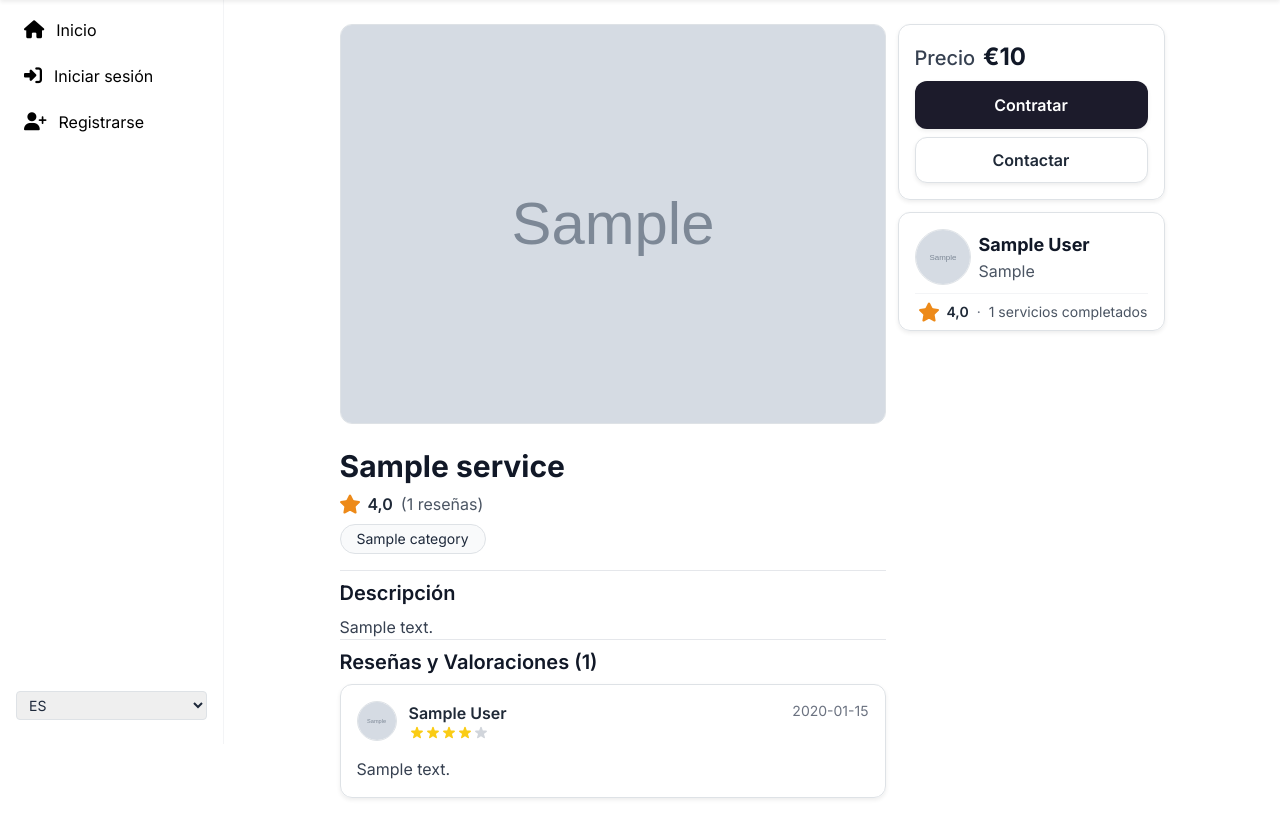
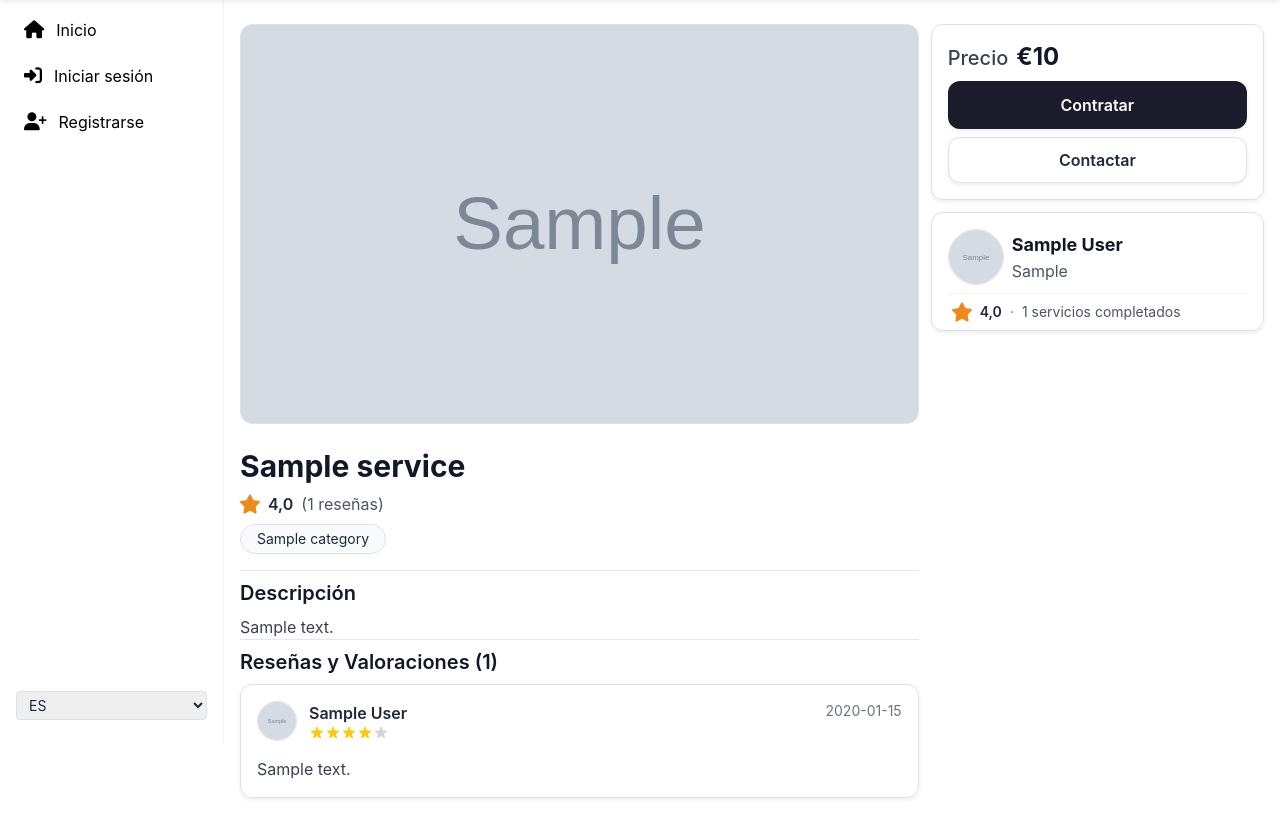
Before and after one commit to Taskify-udl/taskify-web, a Django app: page /service/1/ in a window 1280 px wide. Shown: the part 56-878 px from the top of the page. Run offline with Django 5.2, Linux system fonts and the light colour scheme; tables that the repository leaves empty hold one stand-in row (values such as "Sample post"); grey boxes marked "Sample" are stand-in pictures; some libraries are stand-ins or nearby versions.

Commit message:
i avall lo paper

```diff
--- a/taskify_app/templates/service_detail.html
+++ b/taskify_app/templates/service_detail.html
@@ -3,11 +3,10 @@
 {% load json_i18n %}
 
 {% block content %}
-    <link href="https://fonts.googleapis.com/css2?family=Inter:wght@400;500;600;700&display=swap" rel="stylesheet">
     <link href="https://cdn.jsdelivr.net/npm/swiper@11/swiper-bundle.min.css" rel="stylesheet"/>
     <script src="https://cdn.jsdelivr.net/npm/swiper@11/swiper-bundle.min.js"></script>
 
-    <div class="max-w-[1024px] mx-auto py-4 space-y-6">
+    <div class="w-[1024px] mx-auto py-4 space-y-6">
         <div class="grid grid-cols-1 md:grid-cols-3 gap-3">
 
             <div class="md:col-span-2">
--- a/taskify_app/views.py
+++ b/taskify_app/views.py
@@ -401,7 +401,7 @@
     context = {
         'user': user,
         'profile': profile,
-        'avatar_url': avatar_url,  # <-- pásalo al template
+        'avatar_url': avatar_url,
         'user_services': user_services,
         'user_contracts': user_contracts,
         'user_reviews': user_reviews[:3],
```
